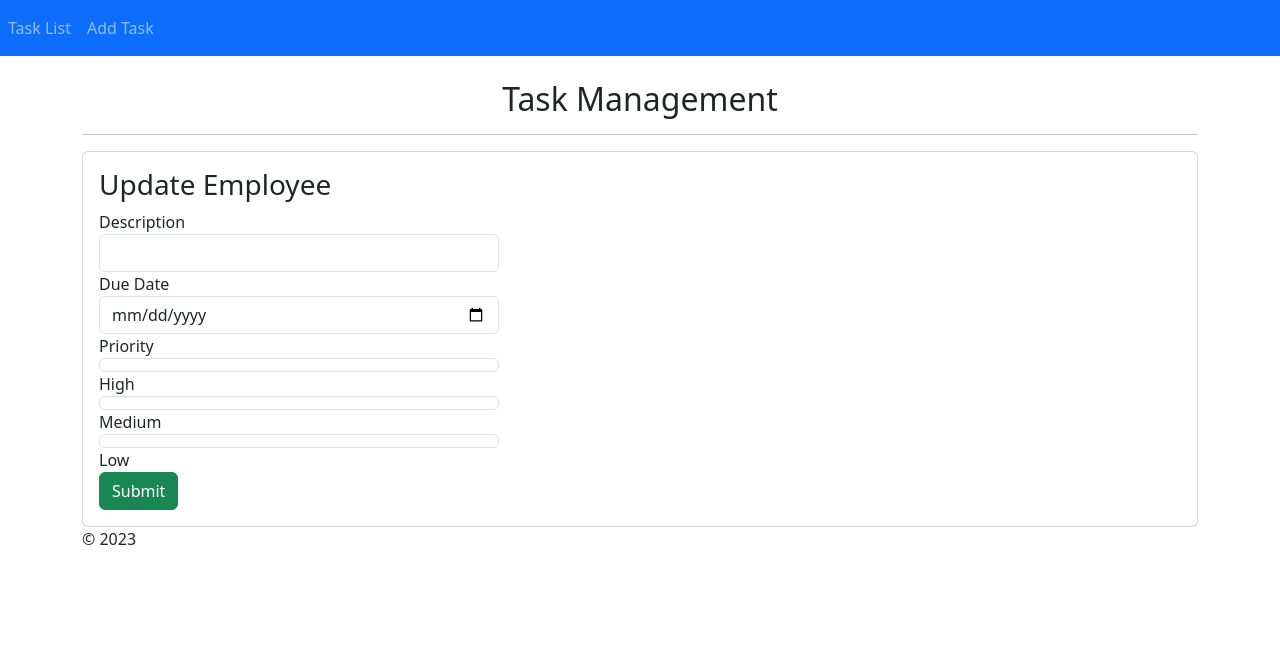
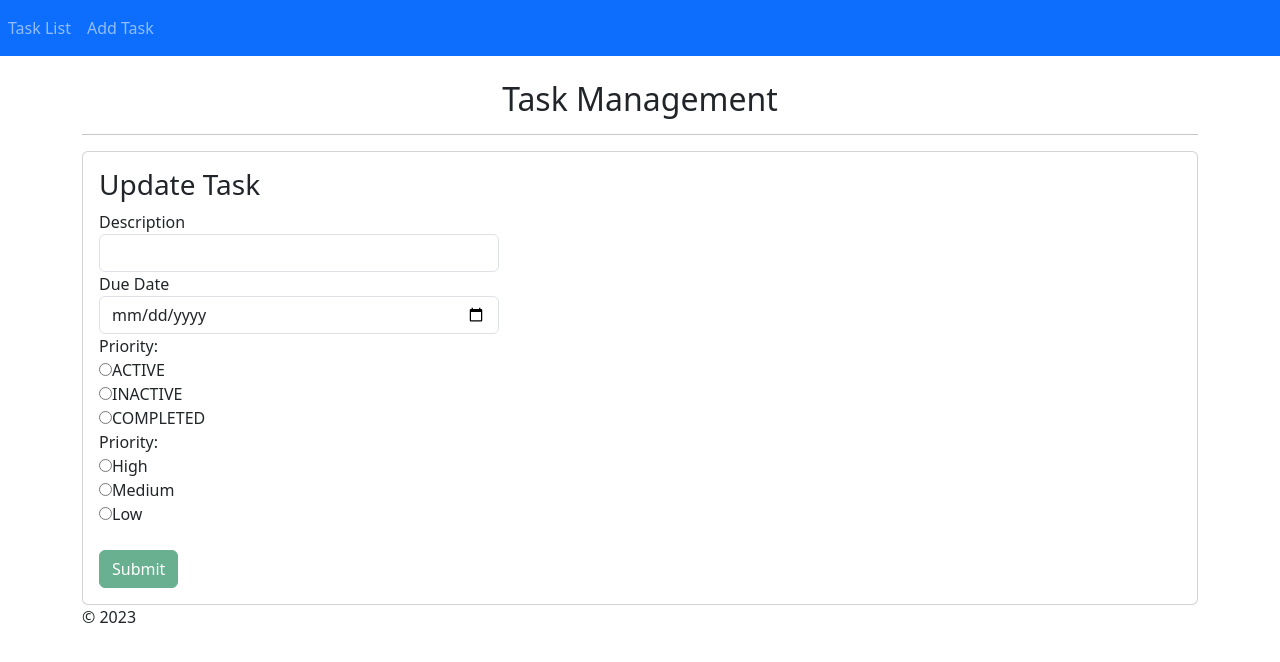
Before and after one commit to ser-alchemist/task-management-angular, an Angular app: page /update/1 in a window 1280 px wide. Shown: the top 662 px of the page. Built offline with nearby package versions, Linux system fonts and the light colour scheme; no server answers.

Commit message:
tasks; update task; done; next enum for priority

```diff
--- a/src/app/create-task/create-task.component.html
+++ b/src/app/create-task/create-task.component.html
@@ -1,7 +1,7 @@
 <h3>Create Task</h3>
 <div [hidden]="submitted" style="width: 400px;">
 <!--  <form (ngSubmit)="onSubmit()">-->
-  <form #taskForm="ngForm" (ngSubmit)="onSubmit(taskForm)" novalidate>
+<form #taskForm="ngForm" (ngSubmit)="onSubmit(taskForm)" novalidate>
   <div class="form-group">
       <label>Description</label>
       <input type="text" class="form-control" id="desc" required [(ngModel)]="task.description" name="desc">
--- a/src/app/task-list/task-list.component.html
+++ b/src/app/task-list/task-list.component.html
@@ -20,7 +20,9 @@
         <td>{{task.dueDate}}</td>
         <td>{{task.status}}</td>
         <td>{{task.priority}}</td>
-        <td><button (click)="deleteTask(task.tid)" class="btn btn-danger">Delete</button>
+        <td>
+          <button (click)="deleteTask(task.tid)" class="btn btn-danger">Delete</button>
+          <button (click)="updateTask(task.tid)" class="btn btn-warning" style="margin-left: 10px">Update</button>
           <button (click)="taskDetails(task.tid)" class="btn btn-info" style="margin-left: 10px">Details</button>
         </td>
       </tr>
--- a/src/app/task-list/task-list.component.ts
+++ b/src/app/task-list/task-list.component.ts
@@ -37,5 +37,9 @@ export class TaskListComponent implements OnInit {
     this.router.navigate(['details', id]);
   }
 
+  updateTask(id: number) {
+    this.router.navigate(['update', id]);
+  }
+
 
 }
--- a/src/app/update-task/update-task.component.html
+++ b/src/app/update-task/update-task.component.html
@@ -1,29 +1,46 @@
-<h3>Update Employee</h3>
+<h3>Update Task</h3>
 <div style="width: 400px;">
-  <form (ngSubmit)="onSubmit()">
+  <!--  <form (ngSubmit)="onSubmit()">-->
+  <form #taskForm="ngForm" (ngSubmit)="onSubmit(taskForm)" novalidate>
     <div class="form-group">
-      <label for="name">Description</label>
+      <label>Description</label>
       <input type="text" class="form-control" id="desc" required [(ngModel)]="task.description" name="desc">
     </div>
 
     <div class="form-group">
-      <label for="name">Due Date</label>
-      <input type="date" class="form-control" id="due" required [(ngModel)]="task.dueDate" name="due">
+      <label>Due Date</label>
+      <input type="date" class="form-control" id="due" required [(ngModel)]="task.dueDate" name="due" >
     </div>
 
     <div class="form-group">
-      <label for="name">Priority</label>
-      <input type="radio" class="form-control" id="priority_high" required [(ngModel)]="task.priority" name="priority" value=0>
+      <label>Priority:</label><br>
+
+      <input type="radio" id="status_active" required [(ngModel)]="task.status" name="status" value='ACTIVE'>
+      <label for="status_active">ACTIVE</label><br>
+
+      <input type="radio" id="status_inactive" required [(ngModel)]="task.status" name="status" value='INACTIVE'>
+      <label for="status_inactive">INACTIVE</label><br>
+
+      <input type="radio" id="status_completed" required [(ngModel)]="task.status" name="status" value='COMPLETED'>
+      <label for="status_completed">COMPLETED</label><br>
+
+
+    </div>
+
+    <div class="form-group">
+      <label>Priority:</label><br>
+
+      <input type="radio" id="priority_high" required [(ngModel)]="task.priority" name="priority" value=0>
       <label for="priority_high">High</label><br>
 
-      <input type="radio" class="form-control" id="priority_med" required [(ngModel)]="task.priority" name="priority" value=1>
+      <input type="radio" id="priority_med" required [(ngModel)]="task.priority" name="priority" value=1>
       <label for="priority_med">Medium</label><br>
 
-      <input type="radio" class="form-control" id="priority_low" required [(ngModel)]="task.priority" name="priority" value=2>
+      <input type="radio" id="priority_low" required [(ngModel)]="task.priority" name="priority" value=2>
       <label for="priority_low">Low</label><br>
 
     </div>
-
-    <button type="submit" class="btn btn-success">Submit</button>
+    <br>
+    <button type="submit" [disabled]="!taskForm.valid" class="btn btn-success">Submit</button>
   </form>
 </div>
--- a/src/app/update-task/update-task.component.ts
+++ b/src/app/update-task/update-task.component.ts
@@ -2,6 +2,7 @@ import { Component, OnInit } from '@angular/core';
 import {TaskService} from '../task.service';
 import {ActivatedRoute, Router} from '@angular/router';
 import {Task} from '../task';
+import {NgForm} from '@angular/forms';
 
 @Component({
   selector: 'app-update-task',
@@ -20,15 +21,17 @@ export class UpdateTaskComponent implements OnInit {
     this.task = new Task();
 
     this.id = this.route.snapshot.params['id'];
-
+    console.log('ID: ');
+    console.log(this.id);
     this.taskService.getTask(this.id)
       .subscribe(data => {
-        console.log(data)
+        console.log(data);
         this.task = data;
       }, error => console.log(error));
   }
 
   updateEmployee() {
+    // this.task.status = 'ACTIVE';
     this.taskService.updateTask(this.id, this.task)
       .subscribe(data => {
         console.log(data);
@@ -37,8 +40,13 @@ export class UpdateTaskComponent implements OnInit {
       }, error => console.log(error));
   }
 
-  onSubmit() {
-    this.updateEmployee();
+  onSubmit(form: NgForm) {
+    if (form.valid) {
+      this.updateEmployee();
+      console.log('Form submitted successfully:', this.task);
+    } else {
+      console.log('Please fill in all required fields.');
+    }
   }
 
   gotoList() {
```
